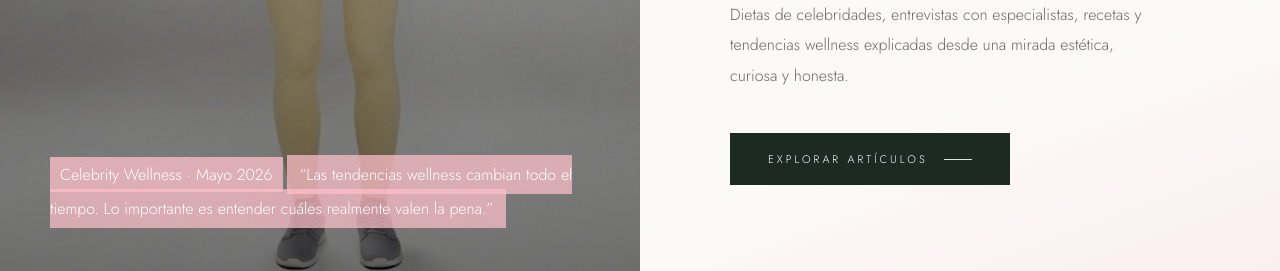
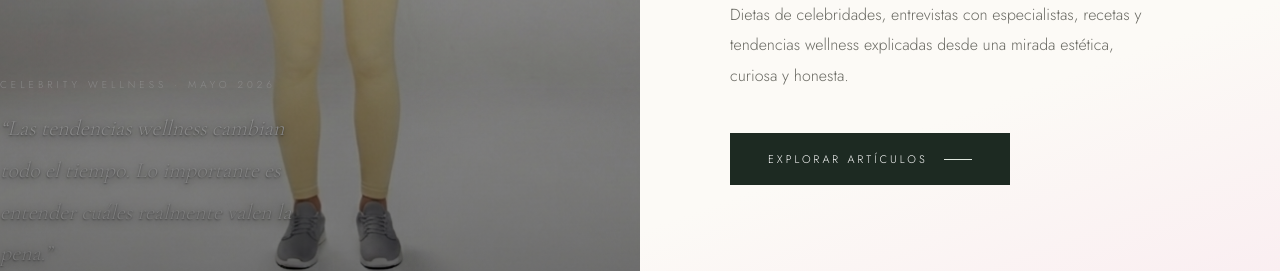
Before and after one commit to disenosam/estanfresh, a plain HTML site: page index.html in a window 1280 px wide. Shown: the part 690-961 px from the top of the page. Drawn offline with nearby package versions, Linux system fonts and the light colour scheme.

Commit message:
Update index.html

```diff
--- a/index.html
+++ b/index.html
@@ -220,25 +220,26 @@ nav a:hover::after{
   width:70%;
 }
 
-.hero-caption{
-  position:relative;
-  z-index:2;
-  padding:50px;
-}
-
 .hero-caption span{
-  display:inline-block;
-  background:rgba(255,192,203,.75);
-  padding:6px 10px;
-  color:white;
+  display:block;
+  color:rgba(255,255,255,.85);
+  font-size:10px;
+  letter-spacing:4px;
+  text-transform:uppercase;
+  margin-bottom:16px;
 }
 
 .hero-caption p{
-  background:rgba(255,192,203,.72);
-  display:inline;
-  padding:8px 12px;
-  line-height:2.1;
+  max-width:320px;
   color:white;
+  line-height:1.9;
+  font-family:'Cormorant Garamond',serif;
+  font-size:22px;
+  font-style:italic;
+
+  text-shadow:
+    0 2px 10px rgba(0,0,0,.55),
+    0 1px 2px rgba(0,0,0,.4);
 }
 
 .hero-right{
```
